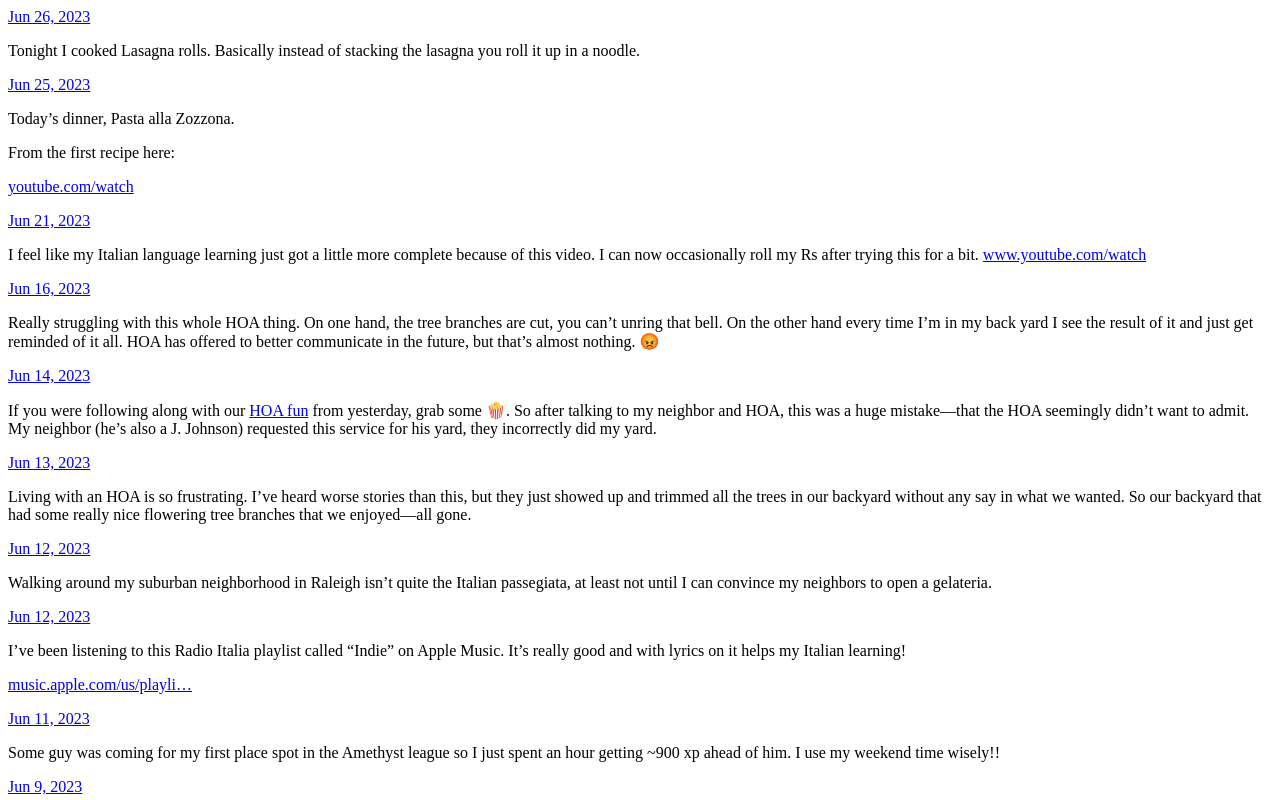
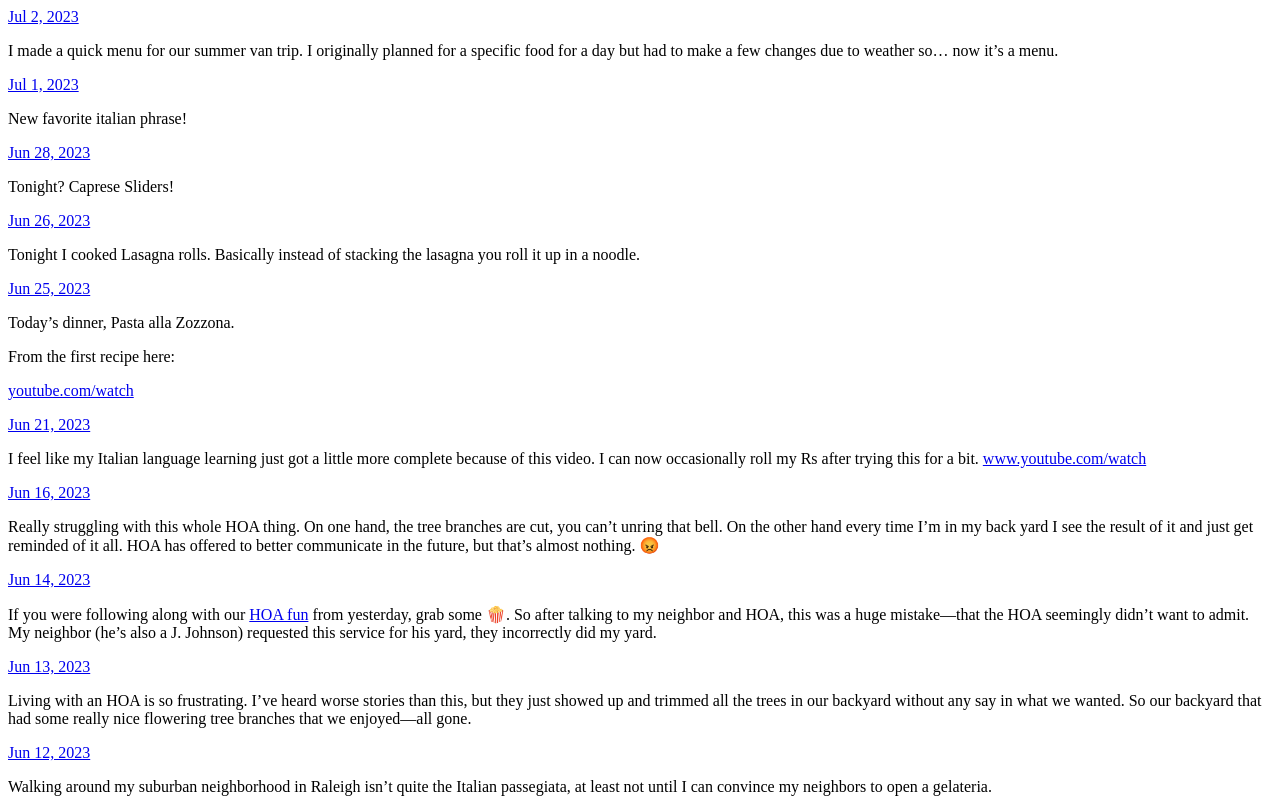
Before and after one commit to jnjosh/jnjosh.social, a plain HTML site: page index.html in a window 1280 px wide. Shown: the top 800 px of the page. Drawn offline with Linux system fonts and the light colour scheme.

Commit message:
Archiving from Micro.blog.

```diff
--- a/index.html
+++ b/index.html
@@ -21,6 +21,42 @@
 <div class="h-feed">
 
 
+
+	  <div class="h-entry">
+
+
+		<a href="https://jnjosh.social/2023/07/02/i-made-a.html" class="u-url"><time class="dt-published" datetime="2023-07-02 11:52:08 -0400">Jul 2, 2023</time></a>
+
+		<div class="e-content">
+			 <p>I made a quick menu for our summer van trip. I originally planned for a specific food for a day but had to make a few changes due to weather so… now it&rsquo;s a menu.</p>
+<!-- raw HTML omitted -->
+
+		</div>
+	  </div>
+
+	  <div class="h-entry">
+
+
+		<a href="https://jnjosh.social/2023/07/01/new-favorite-italian.html" class="u-url"><time class="dt-published" datetime="2023-07-01 10:58:38 -0400">Jul 1, 2023</time></a>
+
+		<div class="e-content">
+			 <p>New favorite italian phrase!</p>
+<!-- raw HTML omitted -->
+
+		</div>
+	  </div>
+
+	  <div class="h-entry">
+
+
+		<a href="https://jnjosh.social/2023/06/28/tonight-caprese-sliders.html" class="u-url"><time class="dt-published" datetime="2023-06-28 18:23:02 -0400">Jun 28, 2023</time></a>
+
+		<div class="e-content">
+			 <p>Tonight? Caprese Sliders!</p>
+<!-- raw HTML omitted -->
+
+		</div>
+	  </div>
 
 	  <div class="h-entry">
 
```
